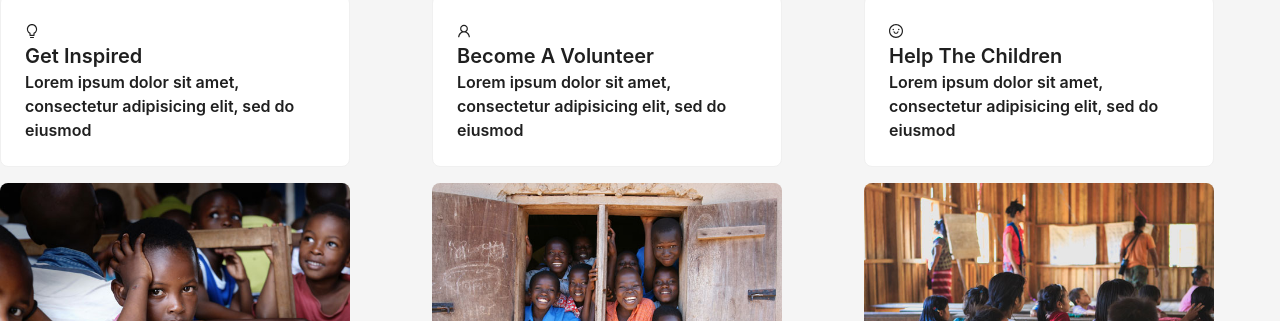
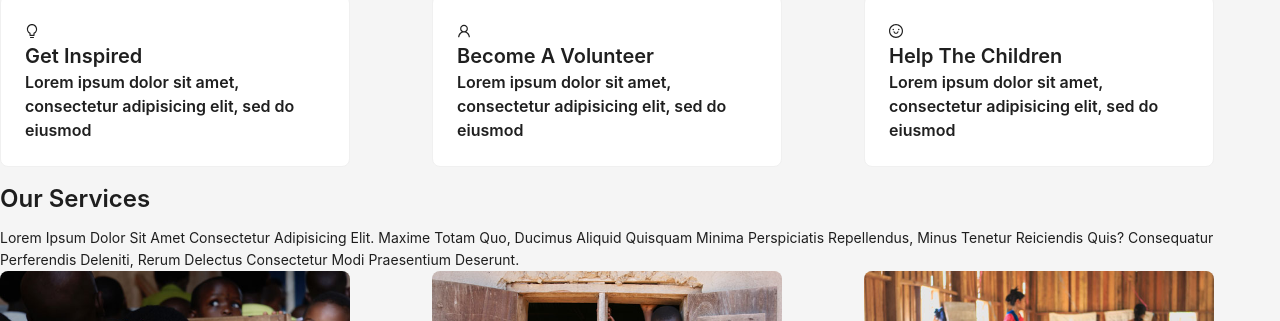
Before and after one commit to ShivharakhYadav/Raghuvir-Foundation, a Next.js app: page / in a window 1280 px wide. Shown: the part 536-857 px from the top of the page. Built offline with nearby package versions, Linux system fonts and the light colour scheme.

Commit message:
Title  Added

```diff
--- a/src/app/page.tsx
+++ b/src/app/page.tsx
@@ -145,7 +145,17 @@ const App: React.FC = () => {
             );
           })}
         </Row>
-
+        <div>
+          <div className='text-center mb-4'>
+            <Typography.Title level={3}>Our Services</Typography.Title>
+            <Typography.Text className='text-base'>
+              Lorem Ipsum Dolor Sit Amet Consectetur Adipisicing Elit. Maxime
+              Totam Quo, Ducimus Aliquid Quisquam Minima Perspiciatis
+              Repellendus, Minus Tenetur Reiciendis Quis? Consequatur
+              Perferendis Deleniti, Rerum Delectus Consectetur Modi Praesentium
+              Deserunt.
+            </Typography.Text>
+          </div>
           <Row gutter={[16, 16]}>
             {serviceArray?.map((item) => {
               return (
@@ -163,16 +173,26 @@ const App: React.FC = () => {
               );
             })}
           </Row>
-
+        </div>
+        <div>
           <Row gutter={[16, 16]}>
             {teamArray?.map((item) => {
               return (
-              <Col xs={24} sm={12} md={8} lg={8} xl={8} xxl={8} key={item.name}>
+                <Col
+                  xs={24}
+                  sm={12}
+                  md={8}
+                  lg={8}
+                  xl={8}
+                  xxl={8}
+                  key={item.name}
+                >
                   <TeamCard item={item} />
                 </Col>
               );
             })}
           </Row>
+        </div>
       </Flex>
     </div>
   );
```
Lines whose indentation alone changed are shown as unchanged.
